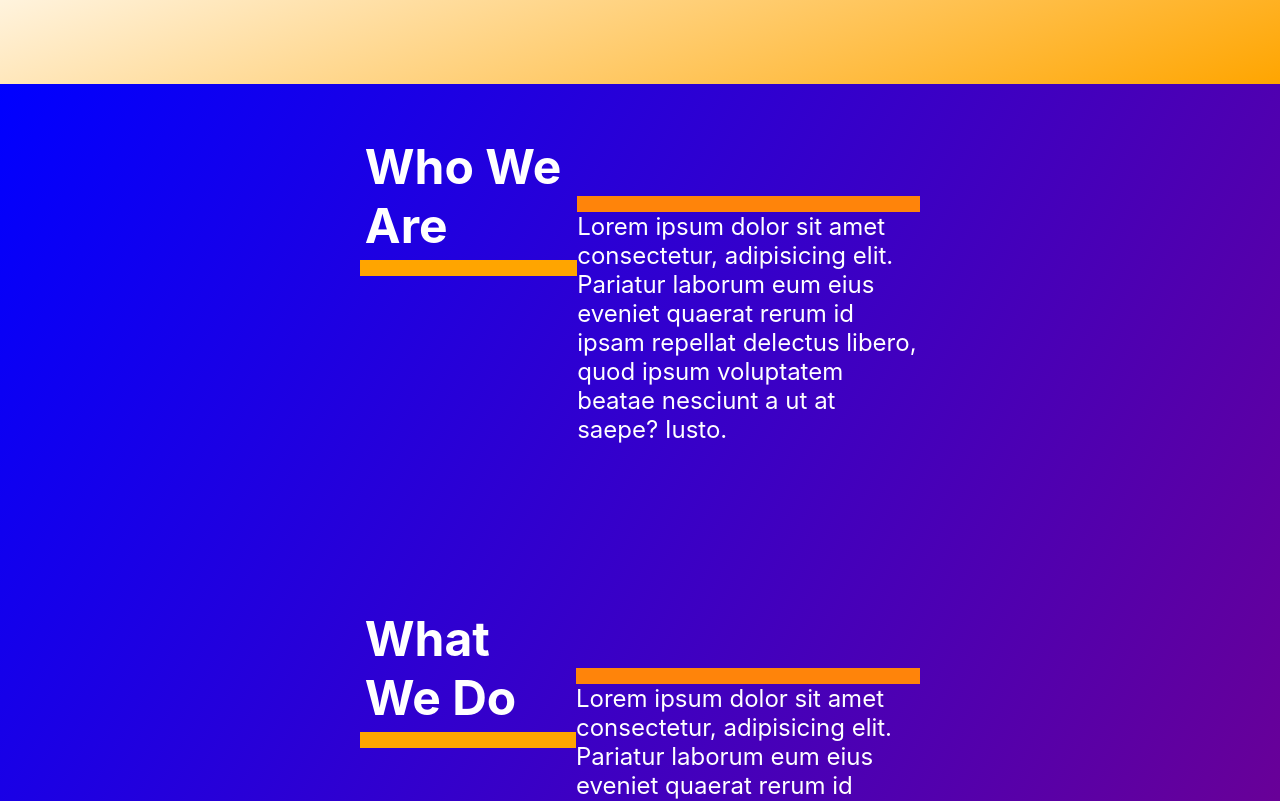
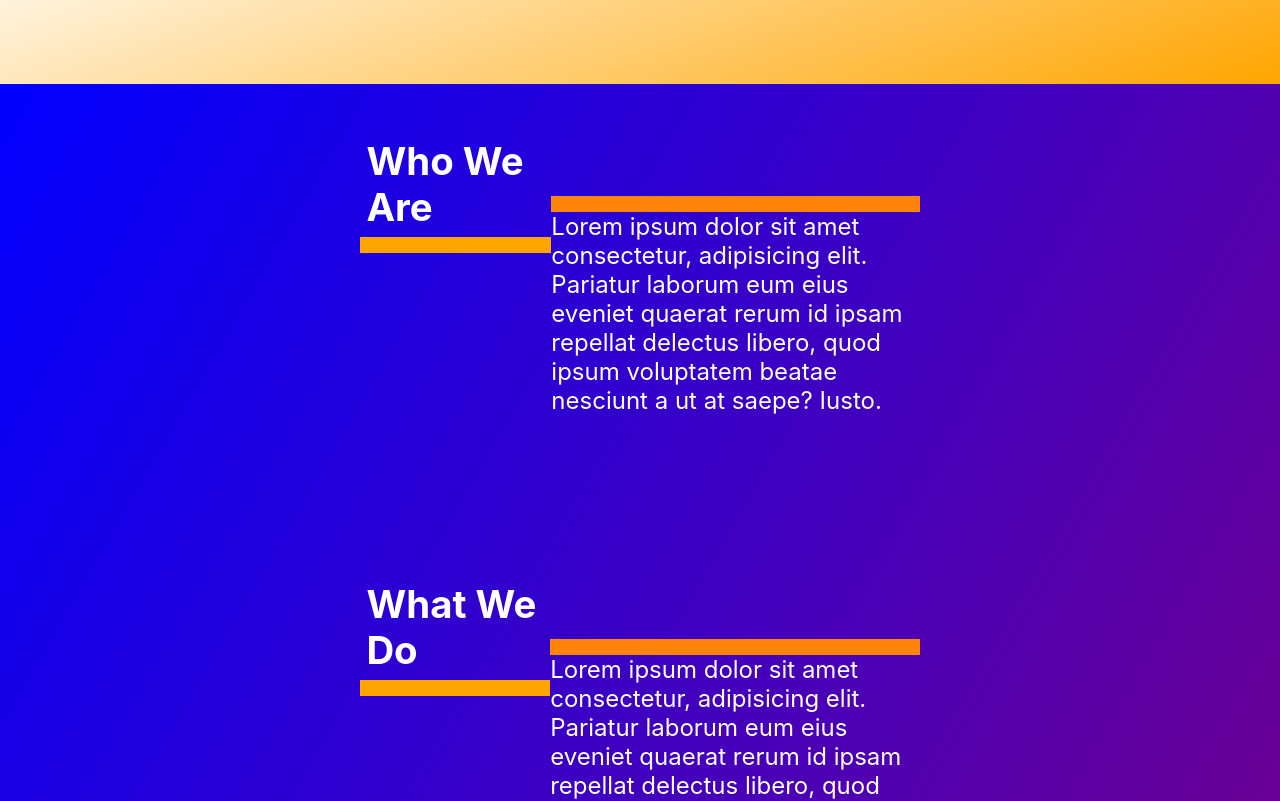
Before and after one commit to weldxit/cc, a Next.js app: page / in a window 1280 px wide. Shown: the part 780-1581 px from the top of the page. Built offline with nearby package versions, Linux system fonts and the light colour scheme.

Commit message:
Update miniabout.module.css

```diff
--- a/styles/miniabout.module.css
+++ b/styles/miniabout.module.css
@@ -21,9 +21,9 @@
 
 
 .miniabout_h1{
-    margin: 0;
-    padding: 0.3rem;
-    font-size: 3rem;
+     margin: 0;
+    padding: 0.4rem;
+    font-size: 2.4rem;
     color: white;
     border-bottom: 1rem solid orange;
 }
```
